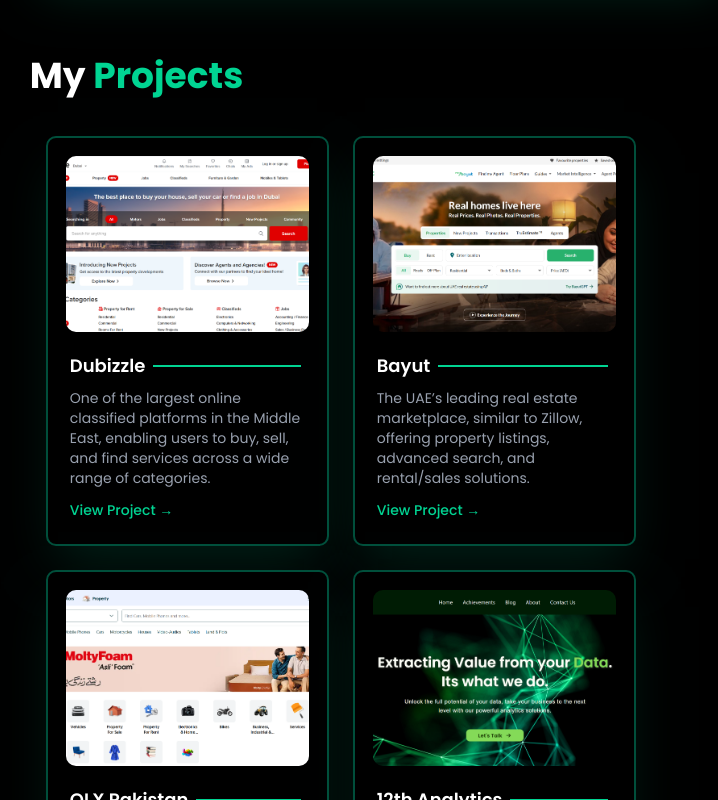
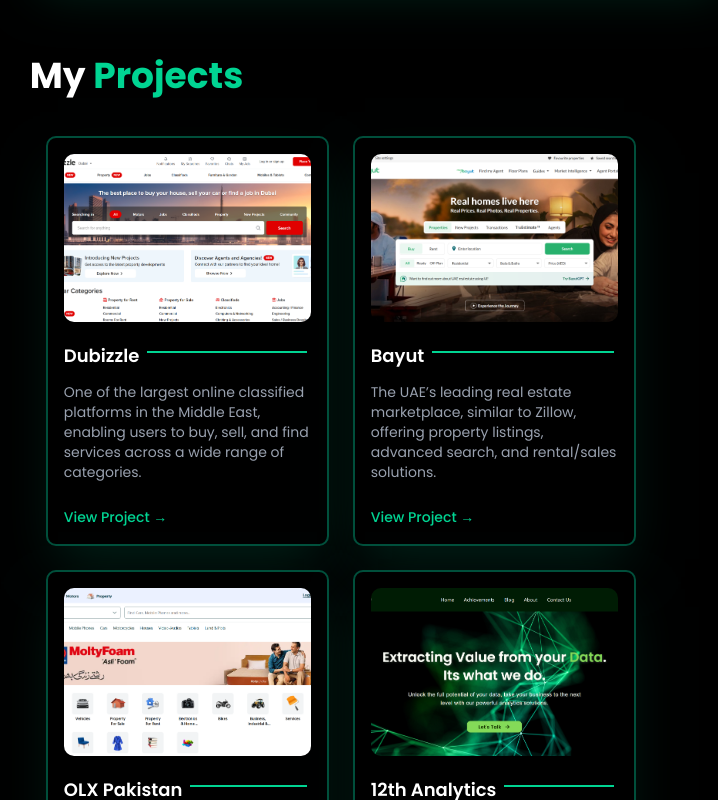
Before and after one commit to za-inab/zainab, a Next.js app: page /portfolio in a window 1280 px wide. Shown: the part 900-1700 px from the top of the page, without its empty margins (443-1161 px from the left). Built offline with nearby package versions, Linux system fonts and the light colour scheme.

Commit message:
css bugs fixes completed

```diff
--- a/src/components/ContactForm.tsx
+++ b/src/components/ContactForm.tsx
@@ -36,7 +36,7 @@
     setLoading(false);
   };
   return (
-    <div className="border-2 border-emerald-900 rounded-xl px-12 py-10 hover:border-2 hover:border-emerald-500 shadow-2xl shadow-emerald-400/20 hover:shadow-emerald-500/30 transition-all duration-500">
+    <div className="border-2 border-emerald-900 rounded-xl px-4 sm:px-12 py-10 hover:border-2 hover:border-emerald-500 shadow-2xl shadow-emerald-400/20 hover:shadow-emerald-500/30 transition-all duration-500">
       <form
         onSubmit={(e) => {
           setLoading(true);
@@ -46,8 +46,8 @@
         method={"POST"}
       >
         {/* Heading */}
-        <div>
-          <h2 className="text-3xl md:text-4xl font-bold">
+        <div className="text-center sm:text-left mb-7 sm:mb-6">
+          <h2 className="text-3xl md:text-4xl font-bold ">
             Drop Your <span className="text-emerald-500">Message !</span>
           </h2>
           <p className="text-gray-400 mt-3">zainabasif.work@gmail.com</p>
@@ -104,7 +104,7 @@
         </div>
 
         {/* Message */}
-        <div className="flex flex-col">
+        <div className="flex flex-col mb-7 sm:mb-6">
           <label className="text-xs uppercase text-gray-400 mb-2">
             Message <span className="text-red-500">*</span>
           </label>
--- a/src/components/ProjectComponent.tsx
+++ b/src/components/ProjectComponent.tsx
@@ -14,8 +14,8 @@
 
 const ProjectCard: React.FC<{ project: Project }> = ({ project }) => {
   return (
-    <div className="rounded-lg border-2 border-emerald-900 bg-black group p-2.5 h-[410px] max-h-[500px] min-w-[283px] w-[355px] sm:w-[230px] shadow-2xl shadow-emerald-400/15 hover:border-[1.5px] hover:shadow-xl hover:border-emerald-400 hover:shadow-emerald-500/20 transition-all duration-500">
-      <div className="relative w-full h-48 p-2">
+    <div className="rounded-lg border-2 border-emerald-900 bg-black group h-[410px] max-h-[500px] min-w-[283px] w-[355px] xl:w-[283px] shadow-2xl shadow-emerald-400/15 hover:border-[1.5px] hover:shadow-xl hover:border-emerald-400 hover:shadow-emerald-500/20 transition-all duration-500 p-4">
+      <div className="relative w-full h-[45%] mb-3">
         <Image
           src={project.photo}
           alt={project.name}
@@ -24,19 +24,20 @@
           className="object-cover w-full h-full rounded-lg transform  hover:scale-110 hover:-rotate-20 transition-transform duration-700"
         />
       </div>
-      <div className="p-3">
+
       <div className="h-[40%]">
         <div className="flex flex-row gap-1">
-            <h3 className="text-lg whitespace-nowrap font-semibold text-white">
+          <h3 className="text-lg whitespace-nowrap font-semibold text-white mt-2">
             {project.name}
           </h3>
           <div className="mx-1 h-0.5 bg-emerald-400 w-full self-center items-center justify-center"></div>
         </div>
-          <p className="text-gray-400 text-sm mt-2 text-ellipsis">
+        <p className="text-gray-400 text-sm mt-3 text-ellipsis">
           {project.description}
         </p>
       </div>
-        <div className="">
+
+      <div className="h-[15%] content-center">
         <Link
           href={project.liveLink}
           target="_blank"
@@ -46,12 +47,11 @@
         </Link>
       </div>
     </div>
-    </div>
   );
 };
 
 const ProjectComponent: React.FC<{ data: Project[] }> = ({ data }) => (
-  <div className="w-[100%] justify-items-center md:justify-items-start">
+  <div className="w-[100%] justify-items-center lg:justify-items-start">
     <h2 className="text-3xl md:text-4xl lg:text-4xl font-bold text-white mb-6">
       My <span className="text-emerald-400">Projects</span>
     </h2>
--- a/src/components/SpecializationComponent.tsx
+++ b/src/components/SpecializationComponent.tsx
@@ -40,7 +40,7 @@
 const SpecializationComponent: React.FC<{ data: Specialization[] }> = ({
   data,
 }) => (
-  <div className="space-y-6 mb-12 w-[100%]">
+  <div className="space-y-6 mb-12 w-[100%] justify-items-center lg:justify-items-start">
     <h2 className="font-bold text-white mb-6 text-3xl md:text-4xl lg:text-4xl text-center sm:text-left ">
       My <span className="text-emerald-400">Specializations</span>
     </h2>
```
Lines whose indentation alone changed are shown as unchanged.
